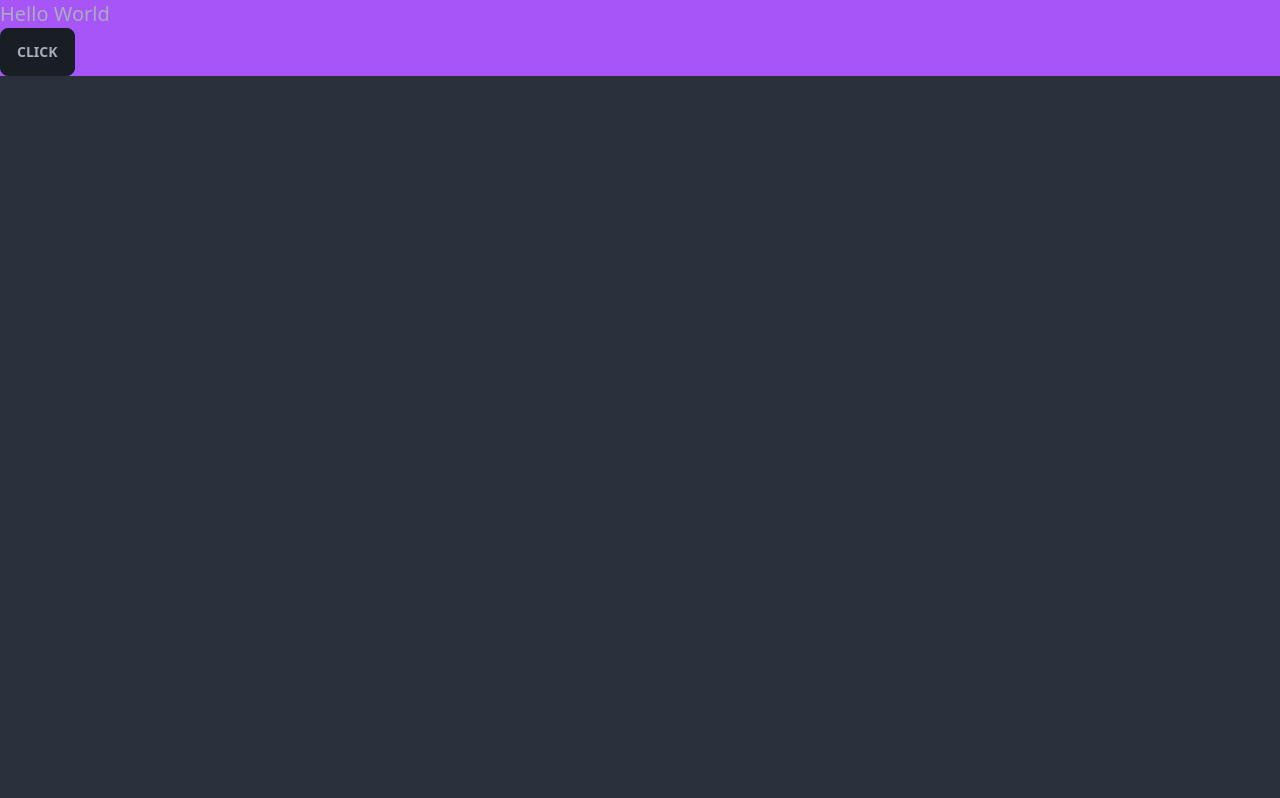
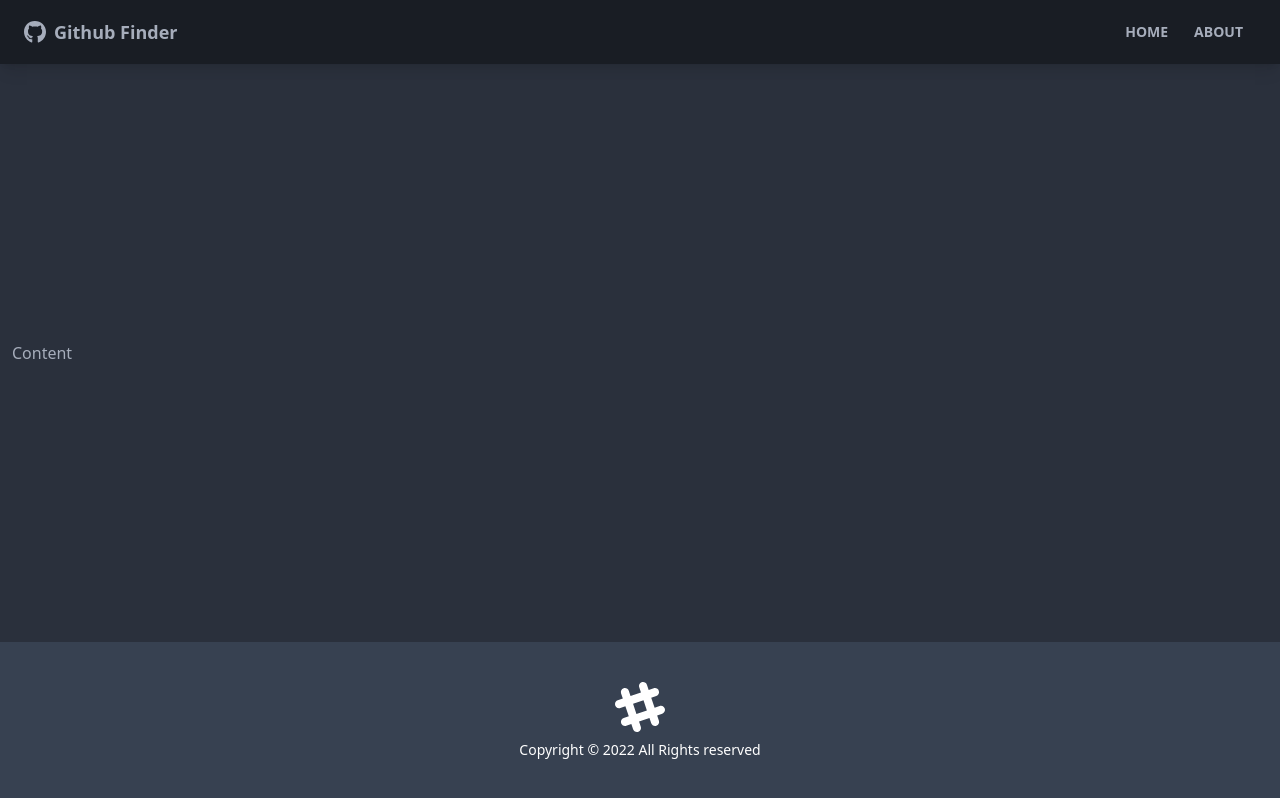
Before and after one commit to jonathan-martin-dev/github-finder, a React (Create React App) app: page / in a window 1280 px wide. Built offline with nearby package versions, Linux system fonts and the light colour scheme.

Commit message:
Navbar and Footer created

```diff
--- a/package.json
+++ b/package.json
@@ -7,8 +7,11 @@
     "@testing-library/react": "^13.1.1",
     "@testing-library/user-event": "^13.5.0",
     "daisyui": "^2.14.2",
+    "prop-types": "^15.8.1",
     "react": "^18.1.0",
     "react-dom": "^18.1.0",
+    "react-icons": "^4.3.1",
+    "react-router-dom": "^6.3.0",
     "react-scripts": "5.0.1",
     "web-vitals": "^2.1.4"
   },
--- a/src/App.jsx
+++ b/src/App.jsx
@@ -1,14 +1,16 @@
 import React from 'react'
+import { BrowserRouter as Router } from 'react-router-dom'
+import Navbar from './components/layout/Navbar'
+import Footer from './components/layout/Footer'
 
-function App() {
-    return (
-        <div className="bg-purple-500">
-            <h1 className="text-xl">Hello World</h1>
-            <button className="btn" type="button">
-                click
-            </button>
+const App = () => (
+    <Router>
+        <div className="flex flex-col justify-between h-screen">
+            <Navbar />
+            <main className="container mx-auto px-3 pb-12">Content</main>
+            <Footer />
         </div>
-    )
-}
+    </Router>
+)
 
 export default App
--- /dev/null
+++ b/src/components/layout/Footer.jsx
@@ -0,0 +1,26 @@
+import React from 'react'
+
+const Footer = () => {
+    const footerYear = new Date().getFullYear()
+
+    return (
+        <footer className="footer p-10 bg-gray-700 text-primary-content footer-center">
+            <div>
+                <svg
+                    width="50"
+                    height="50"
+                    viewBox="0 0 24 24"
+                    xmlns="http://www.w3.org/2000/svg"
+                    fillRule="evenodd"
+                    clipRule="evenodd"
+                    className="inline-block fill-current"
+                >
+                    <path d="M22.672 15.226l-2.432.811.841 2.515c.33 1.019-.209 2.127-1.23 2.456-1.15.325-2.148-.321-2.463-1.226l-.84-2.518-5.013 1.677.84 2.517c.391 1.203-.434 2.542-1.831 2.542-.88 0-1.601-.564-1.86-1.314l-.842-2.516-2.431.809c-1.135.328-2.145-.317-2.463-1.229-.329-1.018.211-2.127 1.231-2.456l2.432-.809-1.621-4.823-2.432.808c-1.355.384-2.558-.59-2.558-1.839 0-.817.509-1.582 1.327-1.846l2.433-.809-.842-2.515c-.33-1.02.211-2.129 1.232-2.458 1.02-.329 2.13.209 2.461 1.229l.842 2.515 5.011-1.677-.839-2.517c-.403-1.238.484-2.553 1.843-2.553.819 0 1.585.509 1.85 1.326l.841 2.517 2.431-.81c1.02-.33 2.131.211 2.461 1.229.332 1.018-.21 2.126-1.23 2.456l-2.433.809 1.622 4.823 2.433-.809c1.242-.401 2.557.484 2.557 1.838 0 .819-.51 1.583-1.328 1.847m-8.992-6.428l-5.01 1.675 1.619 4.828 5.011-1.674-1.62-4.829z" />
+                </svg>
+                <p>Copyright &copy; {footerYear} All Rights reserved</p>
+            </div>
+        </footer>
+    )
+}
+
+export default Footer
--- /dev/null
+++ b/src/components/layout/Navbar.jsx
@@ -0,0 +1,41 @@
+import React from 'react'
+import { FaGithub } from 'react-icons/fa'
+import { Link } from 'react-router-dom'
+import PropTypes from 'prop-types'
+
+const Navbar = ({ title }) => (
+    <nav className="navbar mb-12 shadow-lg bg-neutral text-neutral-content">
+        <div className="container mx-auto">
+            <div className="flex-none px-2 mx-2">
+                <FaGithub className="inline pr-2 text-3xl" />
+                <Link to="/" className="text-lg font-bold align-middle">
+                    {title}
+                </Link>
+            </div>
+
+            <div className="flex-1 px-2 mx-2">
+                <div className="flex justify-end">
+                    <Link to="/" className="btn btn-ghost btn-sm rounded-btn">
+                        Home
+                    </Link>
+                    <Link
+                        to="/about"
+                        className="btn btn-ghost btn-sm rounded-btn"
+                    >
+                        About
+                    </Link>
+                </div>
+            </div>
+        </div>
+    </nav>
+)
+
+Navbar.defaultProps = {
+    title: 'Github Finder',
+}
+
+Navbar.propTypes = {
+    title: PropTypes.string,
+}
+
+export default Navbar
```
Also changed, not shown: .eslintrc.json, 1 other file (tests, documents, lock files or other folders).
